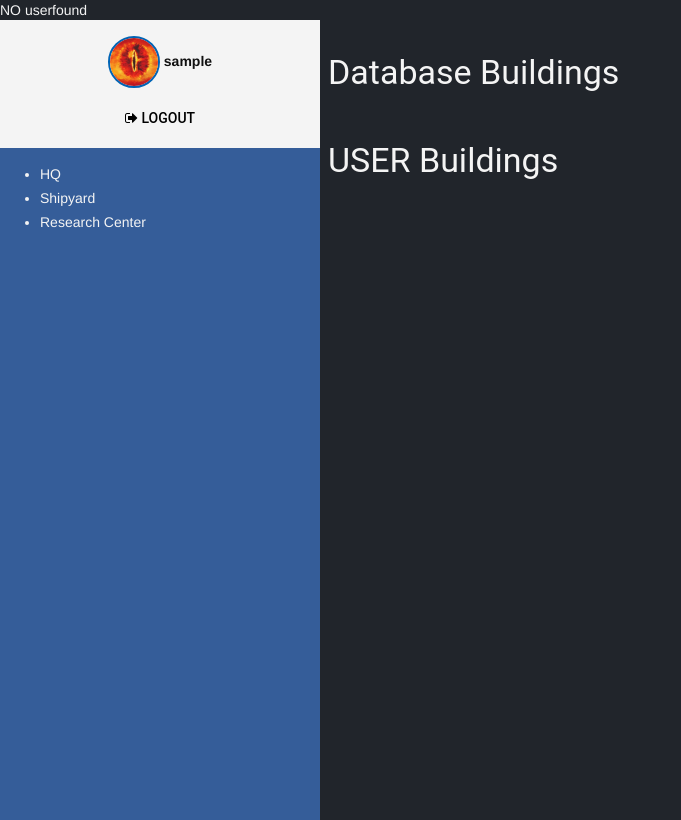
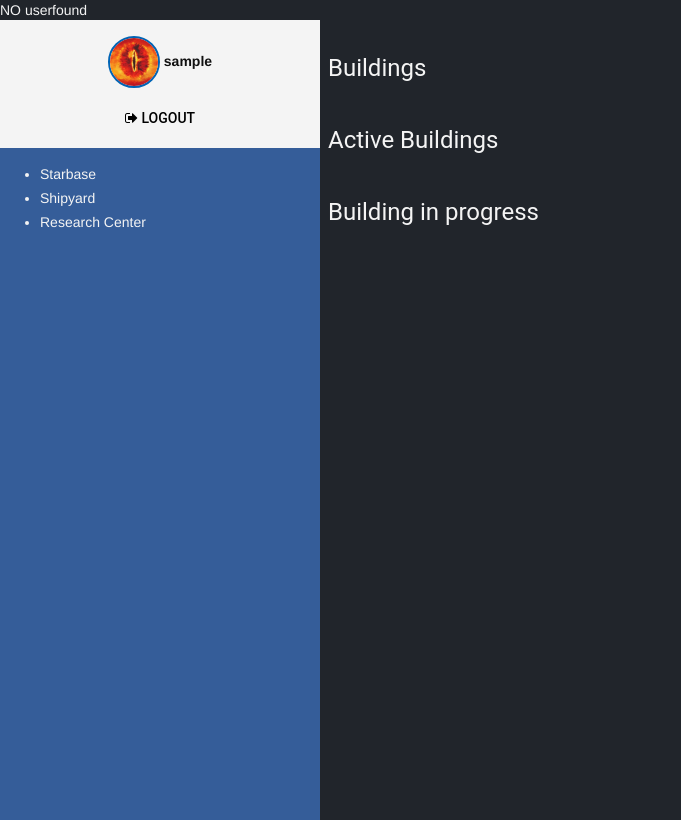
Before and after one commit to yoloSwagSEO/js-space-game, a PHP site: page /game.php in a window 1280 px wide. Shown: the whole page, without its empty margins (0-681 px from the left). Run offline with PHP 8.4, Linux system fonts and the light colour scheme; the visitor is signed in with stand-in values (Sample User, id 1); data that the repository does not hold is empty.

Commit message:
modif: hq_layout.php, inProgress buildings

```diff
--- a/js/koObjects/core_db_data.js
+++ b/js/koObjects/core_db_data.js
@@ -24,7 +24,7 @@
 	});
 
 	self.startBuilding = function(data, e){
-		console.log('addNewUserBuilding', e, data);
+		// console.log('addNewUserBuilding', e, data);
 		var startBuildingTime = (new Date()).getTime();
 		SpaceGame.apiStatus('fetch');
 		$.ajax({
@@ -37,12 +37,12 @@
 			},
 			cache: false
 		}).done(function(value) {
-			console.log(value);
+			// console.log(value);
 			var obj = JSON3.parse(value);
 			SpaceGame.user_buildings.push(new USER_Building(data, false, startBuildingTime, obj.userBuildingId, 0));
 			SpaceGame.apiStatus('done');
 		}).error(function(value) {
-			console.log("NEW AJAX ERROR!", value);
+			// console.log("NEW AJAX ERROR!", value);
 		});
 
 	};
--- a/js/koObjects/user_data.js
+++ b/js/koObjects/user_data.js
@@ -1,9 +1,9 @@
 function USER_Building(data, fromDb, startBuildingTime, userBuildingId, level) {
 	var self = this;
 	if (fromDb) { // init from DB
-		console.log('USER_Building fromDb');
+		// console.log('USER_Building fromDb');
 	} else { // init from knockoutObject
-		console.log('USER_Building from knockoutObject');
+		// console.log('USER_Building from knockoutObject');
 	}
 	self.id = ko.observable(data.id());
 	self.userBuildingId = ko.observable(userBuildingId);
@@ -49,7 +49,7 @@
 	});
 	self.StartCounter = function(fresh, elapsed){
 		if(fresh===true){
-			console.log("new Building timer!");
+			// console.log("new Building timer!");
 			SpaceGame.apiStatus('fetch');
 			$.ajax({
 				url: 'api/start_upgrade_user_building.php',
@@ -59,18 +59,18 @@
 				},
 				cache: false
 			}).done(function(value) {
-				console.log(value);
+				// console.log(value);
 				var obj = JSON3.parse(value);
 				SpaceGame.apiStatus('done');
-				console.log('started!!');
+				// console.log('started!!');
 			}).error(function(value) {
-				console.log("NEW AJAX ERROR!", value);
+				// console.log("NEW AJAX ERROR!", value);
 			});
 		}
-
 		// StartTimer
 		self.elapsedTime(elapsed);
 		self.isRunning(true);
+		SpaceGame.sortBuildings();
 		self.timerId = window.setInterval(function(){
 			self.elapsedTime(self.elapsedTime()+1);
 			if(self.remainingTime() <= 0){
@@ -95,19 +95,19 @@
 			},
 			cache: false
 		}).done(function(value) {
-			console.log(value);
+			// console.log(value);
 			var obj = JSON3.parse(value);
 			SpaceGame.apiStatus('done');
-			console.log('upgraded!!');
+			// console.log('upgraded!!');
 		}).error(function(value) {
-			console.log("NEW AJAX ERROR!", value);
+			// console.log("NEW AJAX ERROR!", value);
 		});
 	};
 
 	if(self.upgradeStartTime() !== 0){
 		var rightNow = (new Date()).getTime();
 		if(rightNow - (self.upgradeStartTime() + (self.realBuildTime()*1000)) < 0){
-			console.log('buildtime:', (new Date()).getTime() - (self.upgradeStartTime() + (self.realBuildTime()*1000)));
+			// console.log('buildtime:', (new Date()).getTime() - (self.upgradeStartTime() + (self.realBuildTime()*1000)));
 			var elapsed = parseInt((rightNow - self.upgradeStartTime()) / 1000);
 			self.StartCounter(false, elapsed);
 		}else{
--- a/js/script.js
+++ b/js/script.js
@@ -1,4 +1,4 @@
-console.log('start');
+// console.log('start');
 SpaceGame = function(){
 	var self = this;
 	SpaceGame.apiStatus = ko.observable();
@@ -17,20 +17,20 @@
 			data: {},
 			cache: false
 		}).done(function(data) {
-			//console.log(data);
+			//// console.log(data);
 			var obj = JSON3.parse(data);
 			$.each(obj.resources, function(index, value) {
 				SpaceGame.db_resources.push(new DB_Resource(value));
-				console.log(index, value);
+				// console.log(index, value);
 			});
 			SpaceGame.db_buildings.removeAll();
 			$.each(obj.db_buildings, function(index, value) {
 				SpaceGame.db_buildings.push(new DB_Building(value));
-				console.log(index, value);
+				// console.log(index, value);
 			});
 			SpaceGame.load_user_buildings();
 		}).error(function(data) {
-			console.log("NEW AJAX ERROR!", data);
+			// console.log("NEW AJAX ERROR!", data);
 		});
 	};
 	SpaceGame.load_db_buildings();
@@ -42,23 +42,23 @@
 			data: {},
 			cache: false
 		}).done(function(data) {
-			//console.log(data);
+			//// console.log(data);
 			var obj = JSON3.parse(data);
 			SpaceGame.user_buildings.removeAll();
 			$.each(obj.user_buildings, function(index, value) {
 				SpaceGame.user_buildings.push(new USER_Building(SpaceGame.db_buildings()[value.buildingId], true, value.startBuildingTime, value.id, value.level));
-				console.log(index, value);
+				// console.log(index, value);
 			});
 			SpaceGame.apiStatus('done');
 		}).error(function(data) {
-			console.log("NEW AJAX ERROR!", data);
+			// console.log("NEW AJAX ERROR!", data);
 		});
 	};
 
 	SpaceGame.multiplyValues = function(value, multiplier, level){
 		level++;
 		var result = Math.floor((value*level)+Math.pow(value, level/multiplier));
-		console.log('calc', result);
+		// console.log('calc', result);
 		return result;
 	};
 
@@ -75,5 +75,10 @@
 		}
 		return timeStr;
 	};
+
+	SpaceGame.sortBuildings = function(){
+		var running = '';
+		$('.in_progress').append($('.building.running').parent());
+	};
 };
 ko.applyBindings(SpaceGame);
--- a/layout/hq_layout.php
+++ b/layout/hq_layout.php
@@ -1,6 +1,6 @@
 <div class="container">
-	<h3>Database Buildings</h3>
-	<div class="building_list row" data-bind="foreach: SpaceGame.db_buildings">
+	<h4>Buildings</h4>
+	<div class="from_db building_list row" data-bind="foreach: SpaceGame.db_buildings">
 		<div class="building_frame col s12 m6 l4">
 			<div class="building">
 				<span data-bind="text:id()" class="hidden"></span>
@@ -32,8 +32,8 @@
 		</div>
 	</div>
 	<!-- User Buildings -->
-	<h3>USER Buildings</h3>
-	<div class="building_list row" data-bind="foreach: SpaceGame.user_buildings">
+	<h4>Active Buildings</h4>
+	<div class="from_user building_list row" data-bind="foreach: SpaceGame.user_buildings">
 		<div class="building_frame col s12 m6 l4">
 			<div class="building" data-bind="css: {running: isRunning()}">
 				<span data-bind="text:id()" class="hidden"></span>
@@ -57,7 +57,7 @@
 						</span>
 					</span>
 					<span class="right">
-						<span class="action startBuilding" data-bind="click: function(e,d){ StartCounter(true, 0); console.log('wtf!!!'); }, visible: !isRunning()">
+						<span class="action startBuilding" data-bind="click: function(){ StartCounter(true, 0); console.log('wtf!!!'); }, visible: !isRunning()">
 							<i class="icon fa fa-wrench" aria-hidden="true"></i>
 							<span class="buildTime" data-bind="text:buildTimeText()"></span>
 						</span>
@@ -70,4 +70,7 @@
 			</div>
 		</div>
 	</div>
+	<h4>Building in progress</h4>
+	<div class="in_progress building_list row">
+	</div>
 </div>
--- a/layout/menu_layout.php
+++ b/layout/menu_layout.php
@@ -40,7 +40,7 @@
 </div>
 <div class="links_frame">
 	<ul>
-		<li>HQ</li>
+		<li>Starbase</li>
 		<li>Shipyard</li>
 		<li>Research Center</li>
 	</ul>
```
